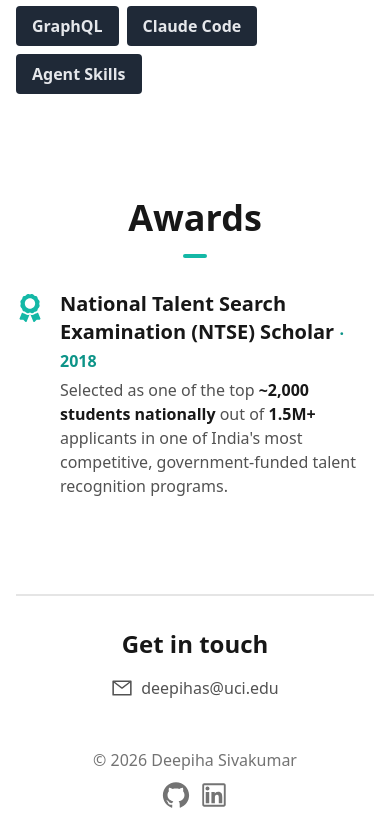
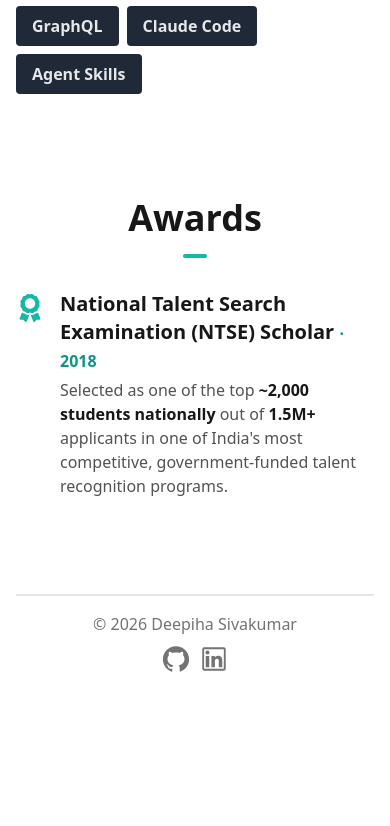
Before and after one commit to deepiha05/portfolio, a Next.js app: page / in a window 390 px wide. Shown: the part 9985-10811 px from the top of the page. After the commit the page ends 10675 px from the top, so only its background shows below. Built offline with nearby package versions, Linux system fonts and the light colour scheme.

Commit message:
Contact via GitHub and LinkedIn only, like the template

```diff
--- a/src/components/Footer.tsx
+++ b/src/components/Footer.tsx
@@ -1,21 +1,13 @@
 import React from "react"
-import { AiOutlineGithub, AiOutlineLinkedin, AiOutlineMail } from "react-icons/ai"
+import { AiOutlineGithub, AiOutlineLinkedin } from "react-icons/ai"
 import { profile } from "@/data/profile"
 
 const iconClass = "hover:-translate-y-1 transition-transform text-neutral-500 dark:text-neutral-100"
 
 export default function Footer() {
   return (
-    <footer id="contact" className="mx-auto max-w-3xl px-4 sm:px-6 md:max-w-5xl">
+    <footer className="mx-auto max-w-3xl px-4 sm:px-6 md:max-w-5xl">
       <hr className="w-full h-0.5 mx-auto mt-8 bg-neutral-200 border-0" />
-      <div className="py-8 text-center">
-        <h2 className="text-2xl font-bold mb-4">Get in touch</h2>
-        <div className="flex flex-col items-center gap-2 text-neutral-600 dark:text-neutral-300 md:flex-row md:justify-center md:gap-8">
-          <a href={`mailto:${profile.email}`} className="inline-flex items-center hover:underline">
-            <AiOutlineMail className="mr-2" size={22} /> {profile.email}
-          </a>
-        </div>
-      </div>
       <div className="mx-auto p-4 flex flex-col text-center md:flex-row md:justify-between">
         <p className="text-neutral-500 dark:text-neutral-100">
           © {new Date().getFullYear()} {profile.name}
--- a/src/components/Navbar.tsx
+++ b/src/components/Navbar.tsx
@@ -12,7 +12,6 @@ const NAV_ITEMS = [
   { label: "Research", page: "research" },
   { label: "Projects", page: "projects" },
   { label: "Skills", page: "skills" },
-  { label: "Contact", page: "contact" },
 ]
 
 export default function Navbar() {
--- a/src/data/profile.ts
+++ b/src/data/profile.ts
@@ -9,7 +9,6 @@ export const profile = {
   resume: null as string | null,
   github: "https://github.com/deepiha05",
   linkedin: "https://www.linkedin.com/in/deepiha-s/",
-  email: "deepihas@uci.edu",
 }
 
 export const journey = [
```
Also changed, not shown: 1 other file (tests, documents, lock files or other folders).
